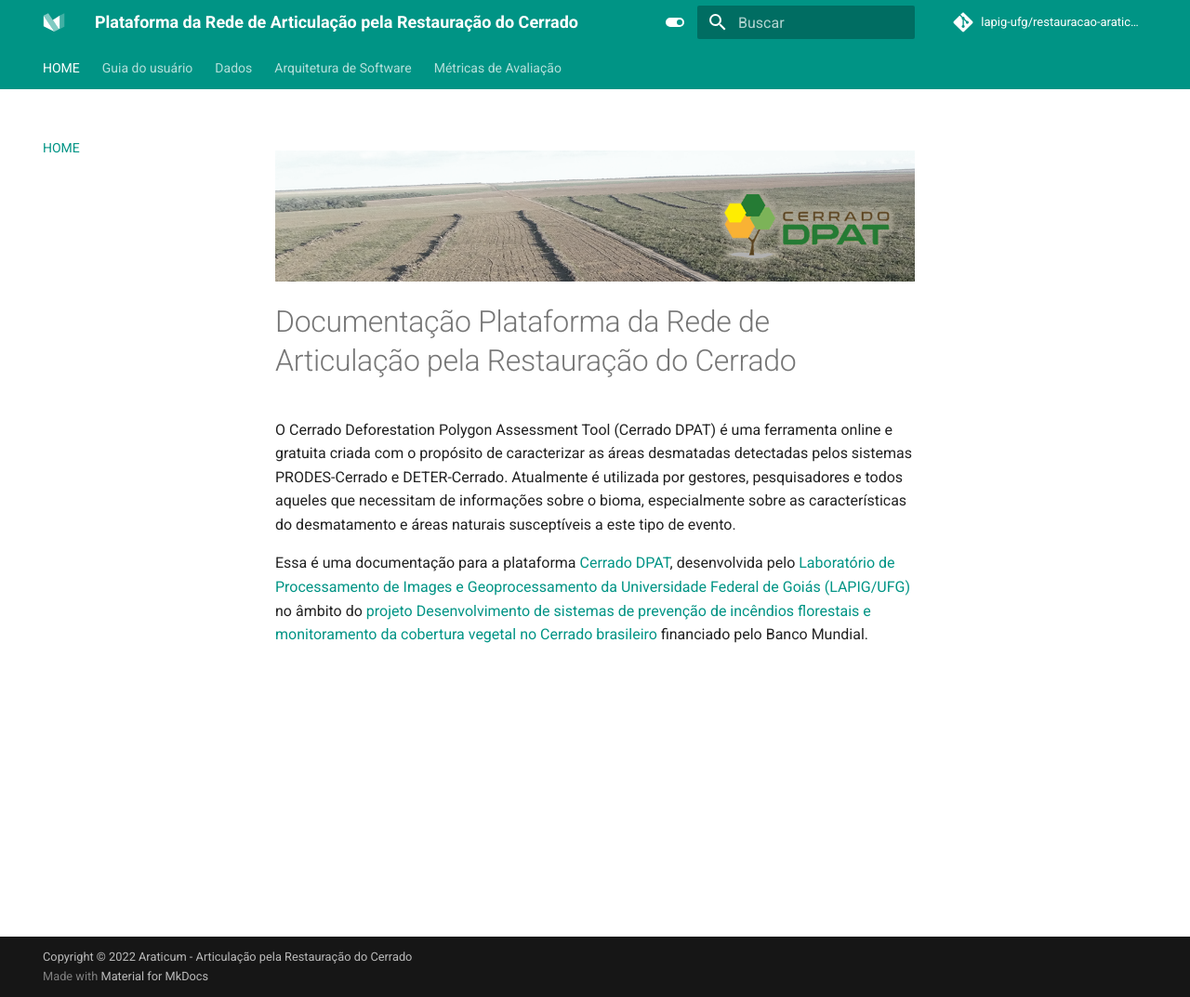
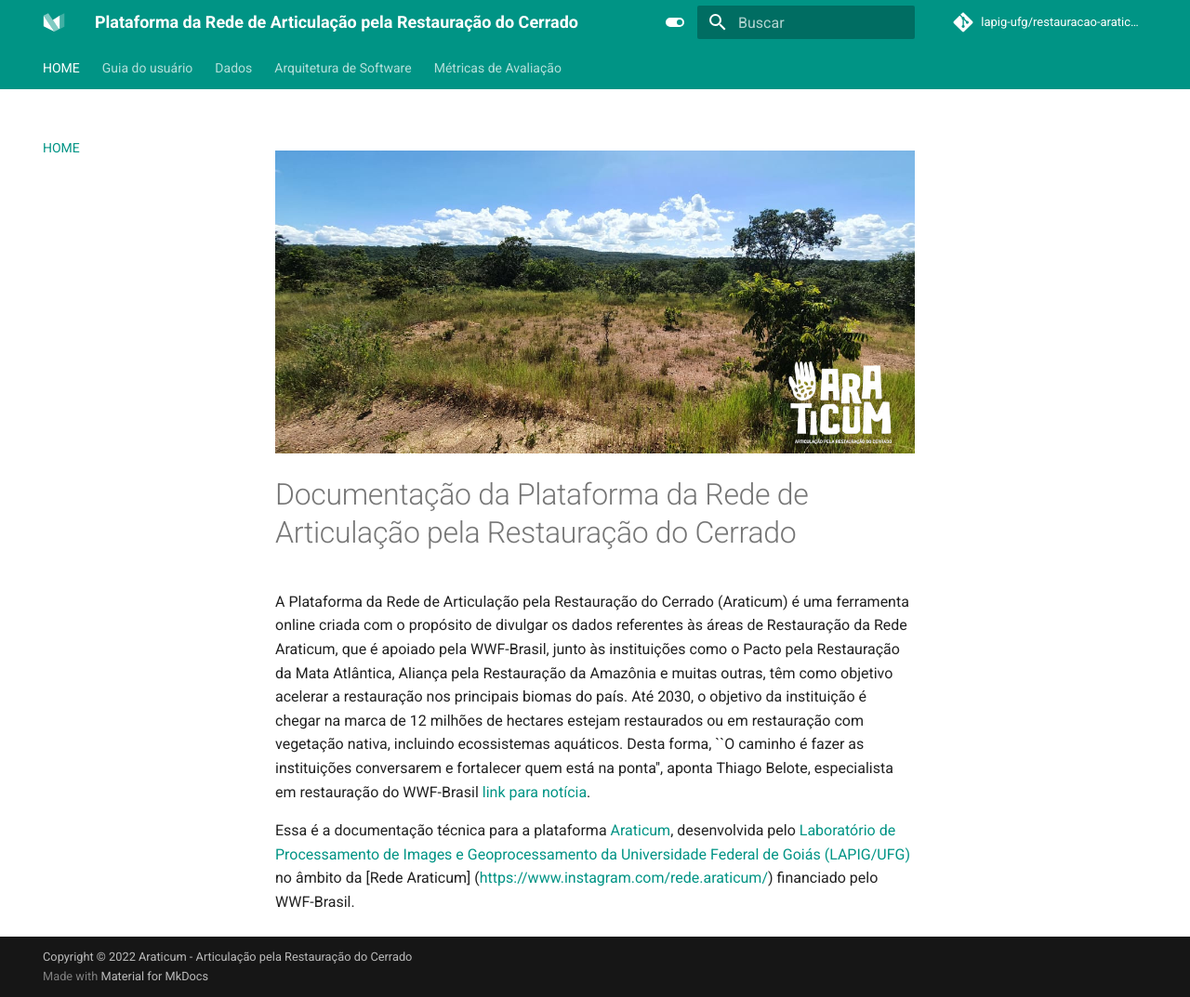
Before and after one commit to lapig-ufg/restauracao-araticum, an MkDocs documentation site: the page built from docs/index.md, in a window 1280 px wide and 1073 px high. Shown: the whole window at 93% size. Built offline with MkDocs 1.6.1 and Material for MkDocs 9.7.7, drawn with Linux system fonts in a browser that asks for light colours; comment, search, counter and statistics services are not loaded.

Commit message:
update docs

```diff
--- a/docs/index.md
+++ b/docs/index.md
@@ -1,8 +1,8 @@
 
-![Cerrado DPAT](imgs/00/topo.png)
+![Cerrado DPAT](imgs/logos/araticum_banner.jpeg)
 
-# Documentação Plataforma da Rede de Articulação pela Restauração do Cerrado
+# Documentação da  Plataforma da Rede de Articulação pela Restauração do Cerrado
 
-O Cerrado Deforestation Polygon Assessment Tool (Cerrado DPAT) é uma ferramenta online e gratuita criada com o propósito de caracterizar as áreas desmatadas detectadas pelos sistemas PRODES-Cerrado e DETER-Cerrado. Atualmente é utilizada por gestores, pesquisadores e todos aqueles que necessitam de informações sobre o bioma, especialmente sobre as características do desmatamento e áreas naturais susceptíveis a este tipo de evento.
+A Plataforma da Rede de Articulação pela Restauração do Cerrado (Araticum) é uma ferramenta online criada com o propósito de divulgar os dados referentes às áreas de Restauração da Rede Araticum, que é apoiado pela WWF-Brasil, junto às instituições como o Pacto pela Restauração da Mata Atlântica, Aliança pela Restauração da Amazônia e muitas outras, têm como objetivo acelerar a restauração nos principais biomas do país. Até 2030, o objetivo da instituição é chegar na marca de 12 milhões de hectares estejam restaurados ou em restauração com vegetação nativa, incluindo ecossistemas aquáticos. Desta forma,  ``O caminho é fazer as instituições conversarem e fortalecer quem está na ponta'', aponta Thiago Belote, especialista em restauração do WWF-Brasil [link para notícia](https://www.p22on.com.br/2021/06/01/conexoes-em-rede/).
 
-Essa é uma documentação para a plataforma [Cerrado DPAT](http://cerradodpat.ufg.br), desenvolvida pelo [Laboratório de Processamento de Images e Geoprocessamento da Universidade Federal de Goiás (LAPIG/UFG)](http://www.lapig.iesa.ufg.br) no âmbito do [projeto Desenvolvimento de sistemas de prevenção de incêndios florestais e monitoramento da cobertura vegetal no Cerrado brasileiro](http://fip.mma.gov.br/projeto-fm/) financiado pelo Banco Mundial.
+Essa é a documentação técnica para a plataforma [Araticum](https://araticum.lapig.iesa.ufg.br/), desenvolvida pelo [Laboratório de Processamento de Images e Geoprocessamento da Universidade Federal de Goiás (LAPIG/UFG)](http://www.lapig.iesa.ufg.br) no âmbito da [Rede Araticum] (https://www.instagram.com/rede.araticum/) financiado pelo WWF-Brasil.
```
Also changed, not shown: docs/imgs/logos/araticum_banner.jpeg (added).
